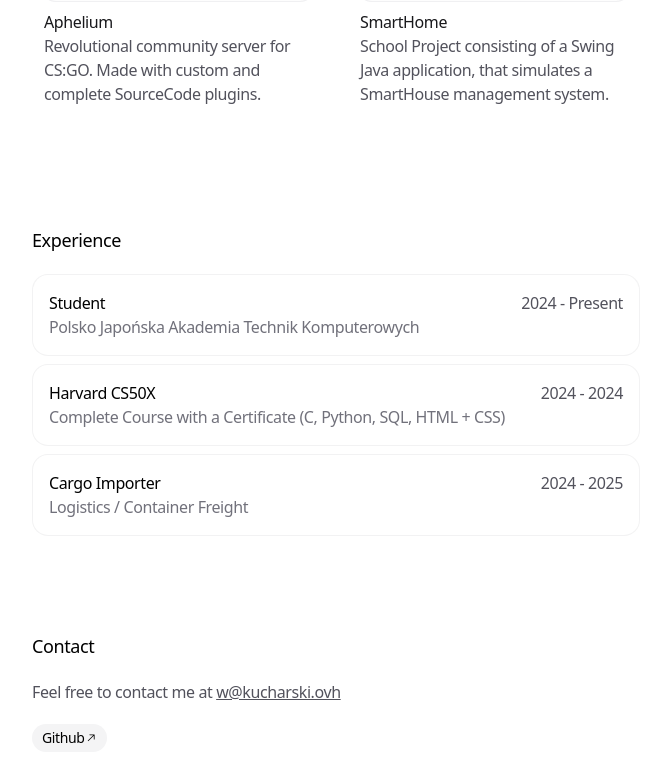
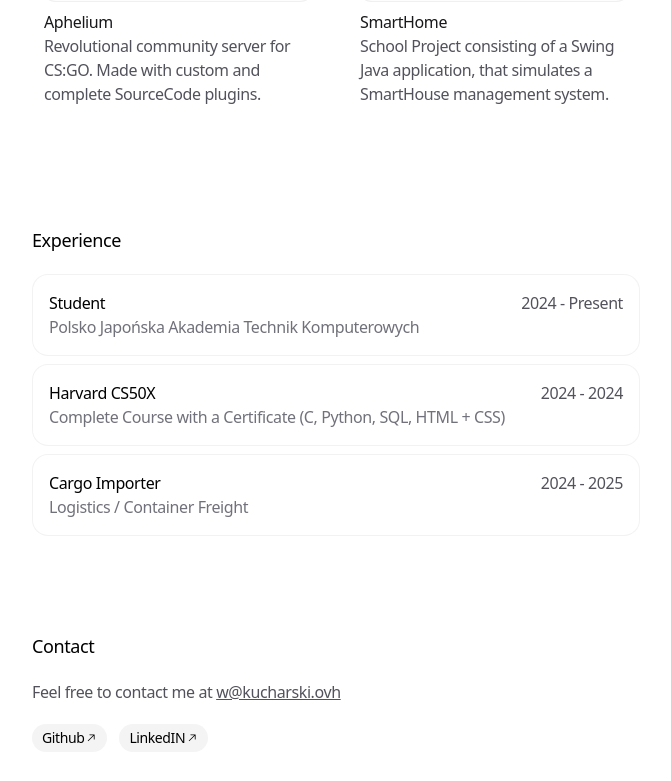
Before and after one commit to aph-nick/portfolio, a Next.js app: page / in a window 1280 px wide. Shown: the part 730-1511 px from the top of the page, without its empty margins (304-975 px from the left). Built offline with nearby package versions, Linux system fonts and the light colour scheme.

Commit message:
Commit 1

```diff
--- a/app/data.ts
+++ b/app/data.ts
@@ -112,6 +112,10 @@ export const SOCIAL_LINKS: SocialLink[] = [
     label: 'Github',
     link: 'https://github.com/aph-nick',
   },
+  {
+    label: 'LinkedIN',
+    link: 'www.linkedin.com/in/w-kucharski',
+  },
 ];
 
 export const EMAIL = 'w@kucharski.ovh'
```
